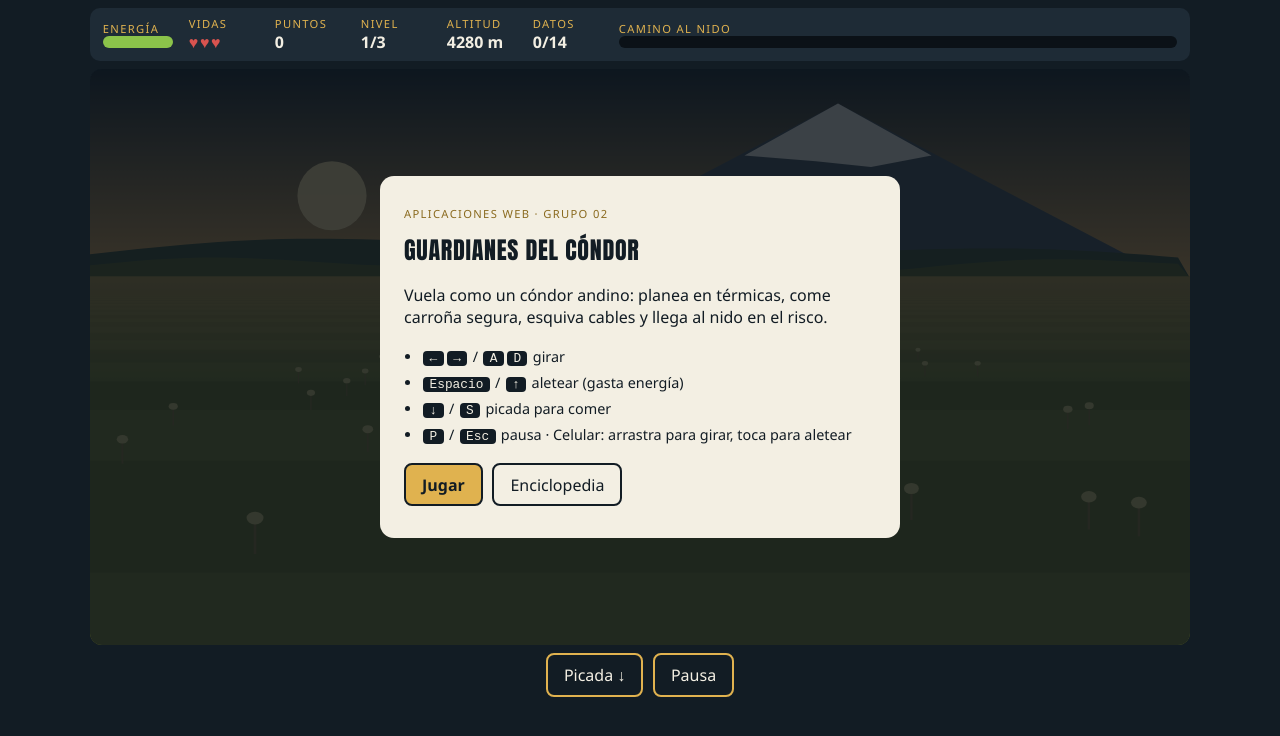
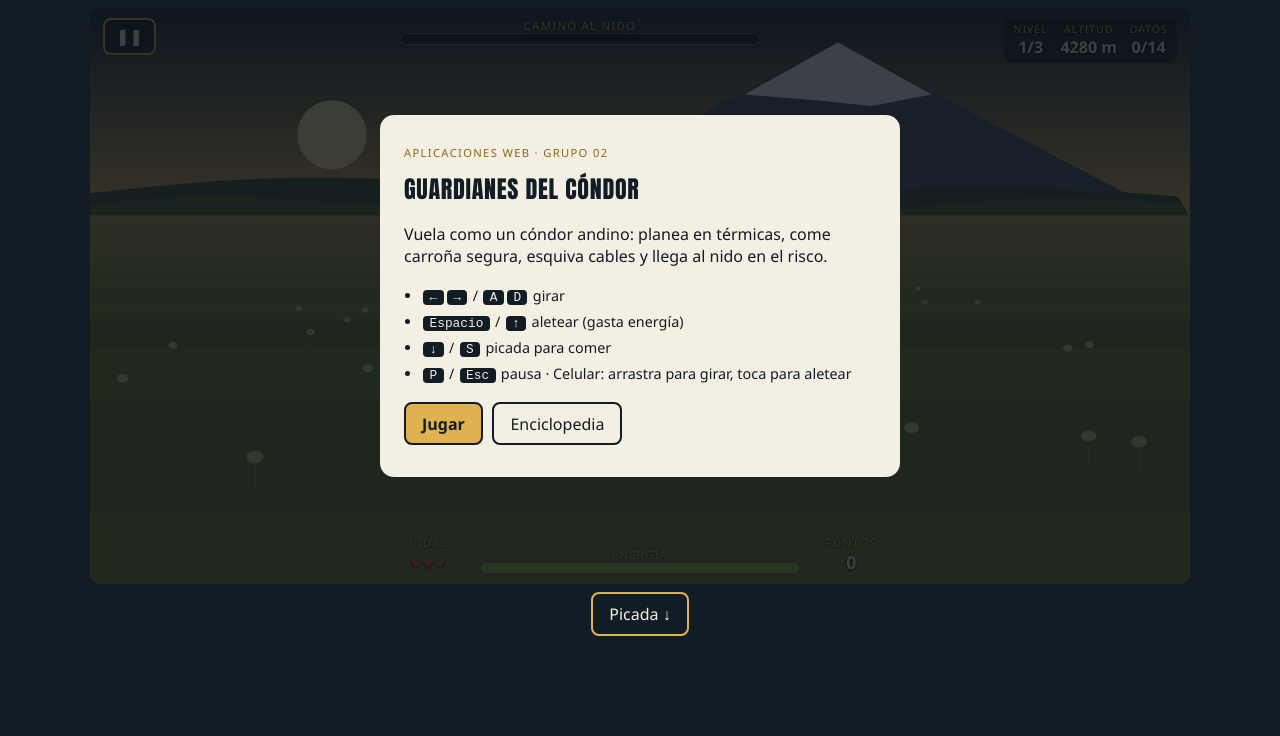
Before and after one commit to Andro2k/Proyecto-1B-AppWeb, a plain HTML site: page src/index.html in a window 1280 px wide. Drawn offline with Linux system fonts and the light colour scheme; animation ran at ten frames a second.

Commit message:
Refactor HUD layout for improved readability and accessibility; add favicon and enhance game data display

```diff
--- a/src/css/styles.css
+++ b/src/css/styles.css
@@ -8,20 +8,11 @@ body { margin: 0; min-height: 100vh; display: flex; flex-direction: column; gap:
 h1, h2 { font-family: Impact, "Arial Black", sans-serif; letter-spacing: .03em; text-transform: uppercase; margin: .2rem 0 .6rem; }
 .etq { font-size: .7rem; letter-spacing: .12em; text-transform: uppercase; color: var(--oro); }
 
-.hud { display: flex; flex-wrap: wrap; gap: .5rem 1rem; align-items: center; background: var(--pizarra);
-  border-radius: 10px; padding: .5rem .8rem; max-width: 1100px; width: 100%; margin: 0 auto; }
-.hud-bloque { display: flex; flex-direction: column; min-width: 70px; }
-.hud-ancho { flex: 1; min-width: 160px; }
-.barra { height: 12px; background: #0b1117; border-radius: 6px; overflow: hidden; }
-#barEnergia { height: 100%; width: 100%; background: var(--verde); transition: width .15s; }
-#barEnergia.baja { background: var(--rojo); }
-#barProgreso { height: 100%; width: 0; background: var(--oro); }
-.vidas { color: var(--rojo); letter-spacing: .1em; }
 
 .juego { position: relative; width: 100%; max-width: 1100px; margin: 0 auto; border-radius: 12px; overflow: hidden; background: #000; }
 #lienzo { display: block; width: 100%; aspect-ratio: 16 / 9; max-height: 72vh; touch-action: none; }
 
-.pantalla { position: absolute; inset: 0; display: grid; place-items: center; padding: 1rem; background: rgba(10, 16, 22, .78); }
+.pantalla { position: absolute; z-index: 5; inset: 0; display: grid; place-items: center; padding: 1rem; background: rgba(10, 16, 22, .78); }
 .pantalla[hidden], .aviso[hidden] { display: none; }
 .tarjeta { background: var(--crema); color: var(--noche); border-radius: 14px; padding: 1.2rem 1.5rem; max-width: 520px; width: 100%; max-height: 100%; overflow: auto; }
 .tarjeta .etq { color: var(--ocre); }
@@ -38,10 +29,6 @@ button:focus-visible, input:focus-visible { outline: 3px solid #2d7ff9; outline-
 .opciones { display: grid; gap: .5rem; margin: .8rem 0; }
 .opciones button.ok { background: #b9e08f; } .opciones button.mal { background: #f2b3b0; }
 
-.aviso { position: absolute; left: .8rem; bottom: .8rem; max-width: min(380px, 80%); background: rgba(18, 28, 36, .92);
-  border-left: 4px solid var(--oro); border-radius: 8px; padding: .6rem .8rem; }
-.aviso h2 { font-size: .85rem; color: var(--oro); margin: 0 0 .2rem; }
-.aviso p { margin: 0 0 .2rem; font-size: .85rem; } .aviso small { color: #aab8c4; }
 
 .puntajes { padding-left: 1.2rem; font-size: .9rem; }
 .pie { display: flex; gap: .6rem; justify-content: center; }
@@ -51,4 +38,36 @@ dialog::backdrop { background: rgba(0, 0, 0, .6); }
 .enciclo li { padding: .5rem 0; border-bottom: 1px solid #d6cfba; }
 .enciclo small { display: block; color: #5a5a50; }
 .enciclo .bloqueado { opacity: .45; }
-@media (max-width: 600px) { .tarjeta { padding: .9rem 1rem; } .hud-bloque { min-width: 56px; } }
+
+
+/* HUD sobre el juego */
+.hud-sup, .hud-inf { position: absolute; left: 0; right: 0; z-index: 2; display: flex; align-items: flex-start;
+  justify-content: space-between; gap: .6rem; padding: .6rem .8rem; pointer-events: none; text-shadow: 0 1px 3px #000; }
+.hud-sup { top: 0; } .hud-inf { bottom: 0; align-items: flex-end; justify-content: center; gap: 1.2rem; }
+.hud-sup .etq, .hud-inf .etq { display: block; color: var(--oro); }
+.btn-pausa { pointer-events: auto; flex: none; padding: .35rem .7rem; background: rgba(18, 28, 36, .65); color: var(--crema); border-color: var(--oro); }
+.hud-camino { flex: 0 1 360px; text-align: center; }
+.hud-datos { display: flex; gap: .8rem; margin: 0; padding: .3rem .6rem; background: rgba(18, 28, 36, .55); border-radius: 8px; text-align: center; }
+.hud-datos dt { font-size: .65rem; letter-spacing: .1em; text-transform: uppercase; color: var(--oro); }
+.hud-datos dd { margin: 0; font-weight: 700; }
+.hud-energia { flex: 0 1 320px; text-align: center; }
+.hud-lado { min-width: 64px; text-align: center; font-size: 1.1rem; }
+.barra { background: rgba(11, 17, 23, .7); border: 1px solid rgba(243, 239, 227, .35); }
+#barEnergia { height: 100%; width: 100%; background: var(--verde); transition: width .15s; }
+#barEnergia.baja { background: var(--rojo); }
+#barProgreso { height: 100%; width: 0; background: var(--oro); }
+.barra { height: 12px; border-radius: 6px; overflow: hidden; }
+.vidas { color: var(--rojo); letter-spacing: .1em; }
+
+/* Datos curiosos: debajo del camino, discretos */
+.aviso { position: absolute; z-index: 3; top: 3.6rem; left: 50%; transform: translateX(-50%); width: min(440px, 62%);
+  background: rgba(18, 28, 36, .72); border-left: 3px solid var(--oro); border-radius: 6px; padding: .35rem .6rem; pointer-events: none; }
+.aviso h2 { font-size: .75rem; color: var(--oro); margin: 0 0 .1rem; }
+.aviso p { margin: 0; font-size: .78rem; line-height: 1.3; } .aviso small { font-size: .65rem; color: #aab8c4; }
+
+@media (max-width: 600px) {
+  .tarjeta { padding: .9rem 1rem; }
+  .hud-sup, .hud-inf { padding: .4rem; gap: .4rem; } .hud-inf { gap: .6rem; }
+  .hud-datos { gap: .4rem; padding: .2rem .35rem; font-size: .75rem; } .hud-lado { min-width: 48px; font-size: .9rem; }
+  .aviso { top: 3.2rem; width: 78%; }
+}
--- a/src/index.html
+++ b/src/index.html
@@ -4,21 +4,32 @@
   <meta charset="utf-8">
   <meta name="viewport" content="width=device-width, initial-scale=1">
   <title>Guardianes del Cóndor · Grupo 02</title>
+  <link rel="icon" href="img/favicon.svg" type="image/svg+xml">
+  <meta name="theme-color" content="#121c24">
   <link rel="stylesheet" href="css/styles.css">
 </head>
 <body>
-  <header class="hud" aria-label="Estado del juego">
-    <div class="hud-bloque"><span class="etq">Energía</span><div class="barra"><div id="barEnergia"></div></div></div>
-    <div class="hud-bloque"><span class="etq">Vidas</span><strong id="vidas" class="vidas">♥♥♥</strong></div>
-    <div class="hud-bloque"><span class="etq">Puntos</span><strong id="puntos">0</strong></div>
-    <div class="hud-bloque"><span class="etq">Nivel</span><strong id="nivel">1</strong></div>
-    <div class="hud-bloque"><span class="etq">Altitud</span><strong id="altitud">3 800 m</strong></div>
-    <div class="hud-bloque"><span class="etq">Datos</span><strong id="datos">0/14</strong></div>
-    <div class="hud-bloque hud-ancho"><span class="etq">Camino al nido</span><div class="barra progreso"><div id="barProgreso"></div></div></div>
-  </header>
-
   <main class="juego">
     <canvas id="lienzo" aria-label="Vuelo del cóndor en perspectiva"></canvas>
+
+    <header class="hud-sup" aria-label="Estado del juego">
+      <button id="btnPausa" type="button" class="btn-pausa" aria-label="Pausa">❚❚</button>
+      <div class="hud-camino">
+        <span class="etq">Camino al nido</span>
+        <div class="barra progreso"><div id="barProgreso"></div></div>
+      </div>
+      <dl class="hud-datos">
+        <div><dt>Nivel</dt><dd id="nivel">1/3</dd></div>
+        <div><dt>Altitud</dt><dd id="altitud">3 800 m</dd></div>
+        <div><dt>Datos</dt><dd id="datos">0/14</dd></div>
+      </dl>
+    </header>
+
+    <footer class="hud-inf" aria-label="Energía, vidas y puntos">
+      <div class="hud-lado"><span class="etq">Vidas</span><strong id="vidas" class="vidas">♥♥♥</strong></div>
+      <div class="hud-energia"><span class="etq">Energía</span><div class="barra"><div id="barEnergia"></div></div></div>
+      <div class="hud-lado"><span class="etq">Puntos</span><strong id="puntos">0</strong></div>
+    </footer>
 
     <aside id="aviso" class="aviso" role="status" aria-live="polite" hidden>
       <h2 id="avisoTitulo"></h2><p id="avisoTexto"></p><small id="avisoFuente"></small>
@@ -88,7 +99,6 @@
 
   <footer class="pie">
     <button id="btnPica" type="button">Picada ↓</button>
-    <button id="btnPausa" type="button">Pausa</button>
   </footer>
 
   <dialog id="enciclopedia" aria-labelledby="tEnc">
```
Also changed, not shown: src/img/favicon.svg (added), 1 other file.
